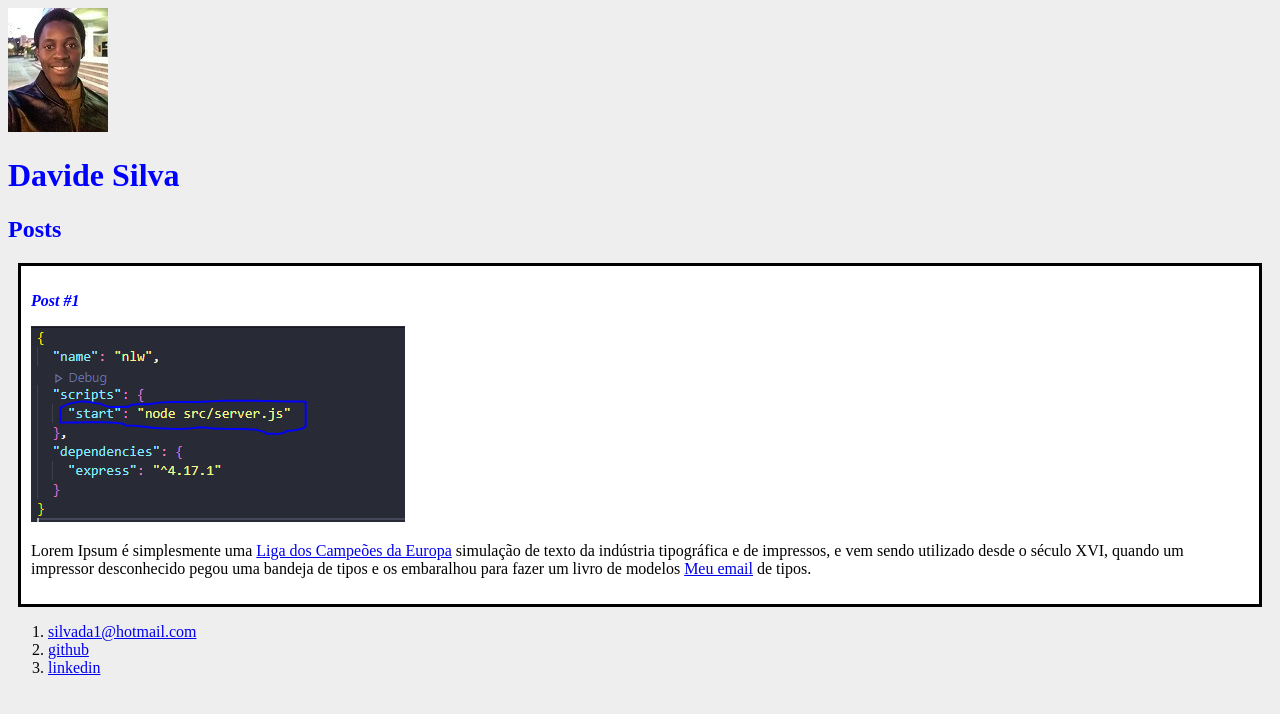
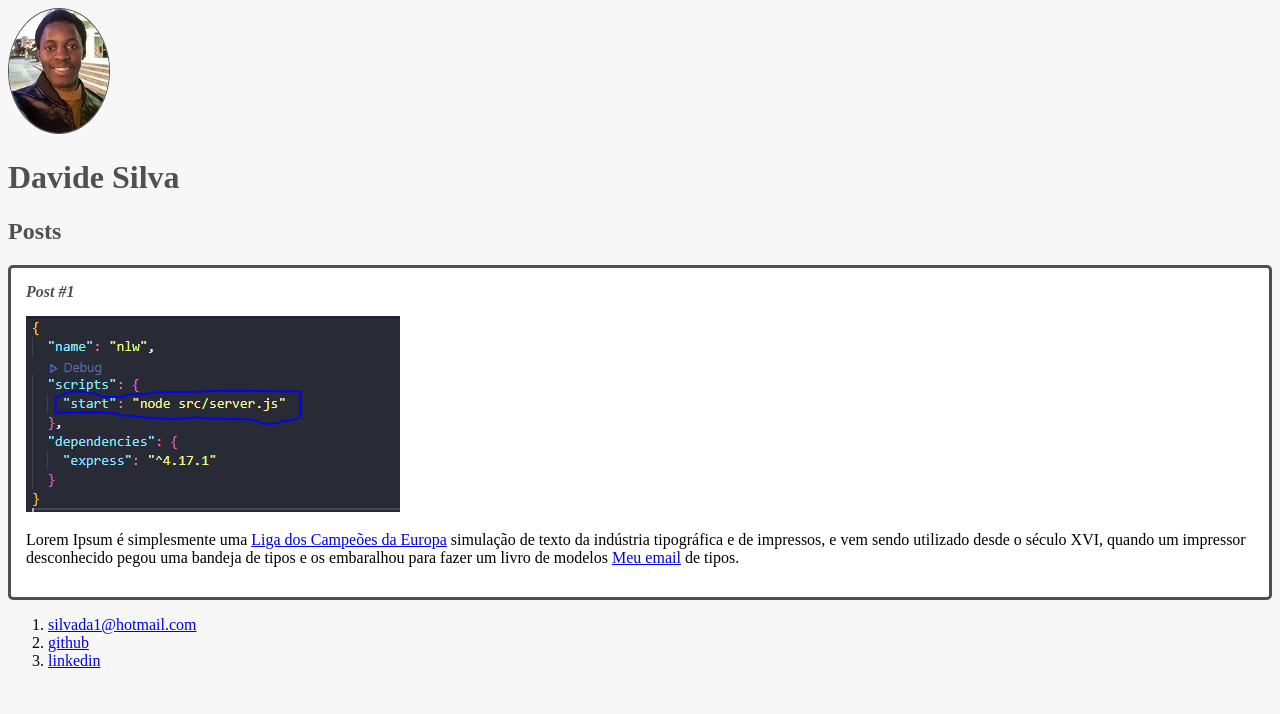
Before and after one commit to davideclode/Creating-WebSite-with-HTML-and-CSS, a plain HTML site: page index.html in a window 1280 px wide. Drawn offline with Linux system fonts and the light colour scheme.

Commit message:
chore: stylizing elements

```diff
--- a/index.html
+++ b/index.html
@@ -9,7 +9,7 @@
 
     <body>
         <header>
-            <img src="davide.jpg" alt="Ilustração do rosto de Davide da Silva">
+            <img src="davide.jpg" alt="Ilustração do rosto de Davide da Silva" class="photo">
             <!-- O id não pode ser repetido na página, mas a class pode ser repetido-->
             <h1 id="title" >Davide Silva</h1>
         </header>
@@ -23,10 +23,10 @@
             <article class="post">
                 <header>
                     <h3 class="post_title">Post #1</h3>
-                    <img src="Postagem.PNG" alt="Editor de texto contendo o código html">
+                    <img src="Postagem.PNG" alt="Editor de texto contendo o código html" class="post_image">
                 </header>
 
-                <p>
+                <p class="post_content">
                     Lorem Ipsum é simplesmente uma <a href="https://www.google.com/search?q=liga+dos+campe%C3%B5es&oq=liga+dos+campe%C3%B5es&aqs=chrome.0.69i59j46i39j0i433j0i131i433j0j46j0i131i433j46.2440j0j4&sourceid=chrome&ie=UTF-8#sie=lg;/g/11fks91v3s;2;/m/0c1q0;mt;fp;1;;" target="_blank">Liga dos Campeões da Europa</a> simulação de texto da indústria tipográfica e de impressos, e vem sendo utilizado desde o século XVI, quando um impressor desconhecido pegou uma bandeja de tipos e os embaralhou para fazer um livro de modelos  <a href="mailto:silvada1@hotmail.com" target="_blank">Meu email</a> de tipos.
                 </p>
             </article>
--- a/style.css
+++ b/style.css
@@ -1,20 +1,37 @@
 body{
-    background-color: #eee;
+    background-color: #f7f7f7;
+}
+
+.photo {
+    border: 1px solid #505050;
+    border-radius: 50%;
 }
 
 #title, .subtitle, .post_title {
-    color: blue;
+    color: #505050;
 }
 
 /* Aqui agente quer mudar só a cor o post_title */
 .post_title {
     font-size: 16px;
     font-style: italic;
+    margin: 0;
+    margin-bottom: 15px;
 }
 
 .post {
     background-color: #fff;
-    padding: 10px;
-    border: 3px solid #000;
-    margin: 10px;
+    padding: 15px;
+    border: 3px solid #505050;
+    margin-bottom: 15px;
+    border-radius: 5px;
 }
+
+.post_content {
+    margin: 0;
+    margin-bottom: 15px;
+}
+
+.post_image {
+    margin-bottom: 15px;
+}
```
